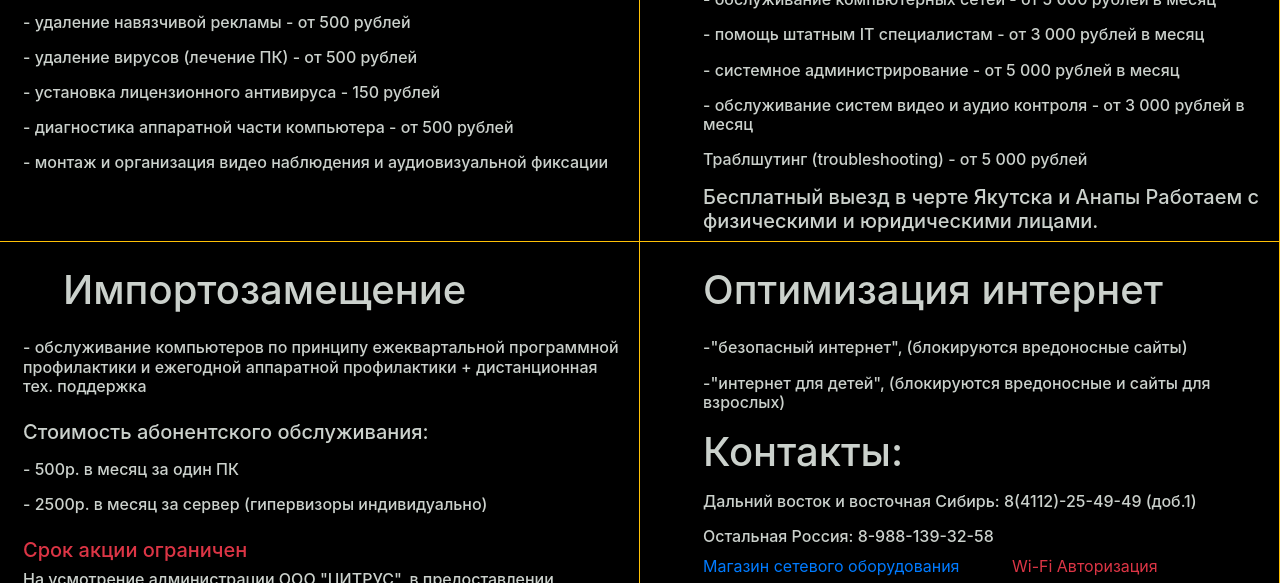
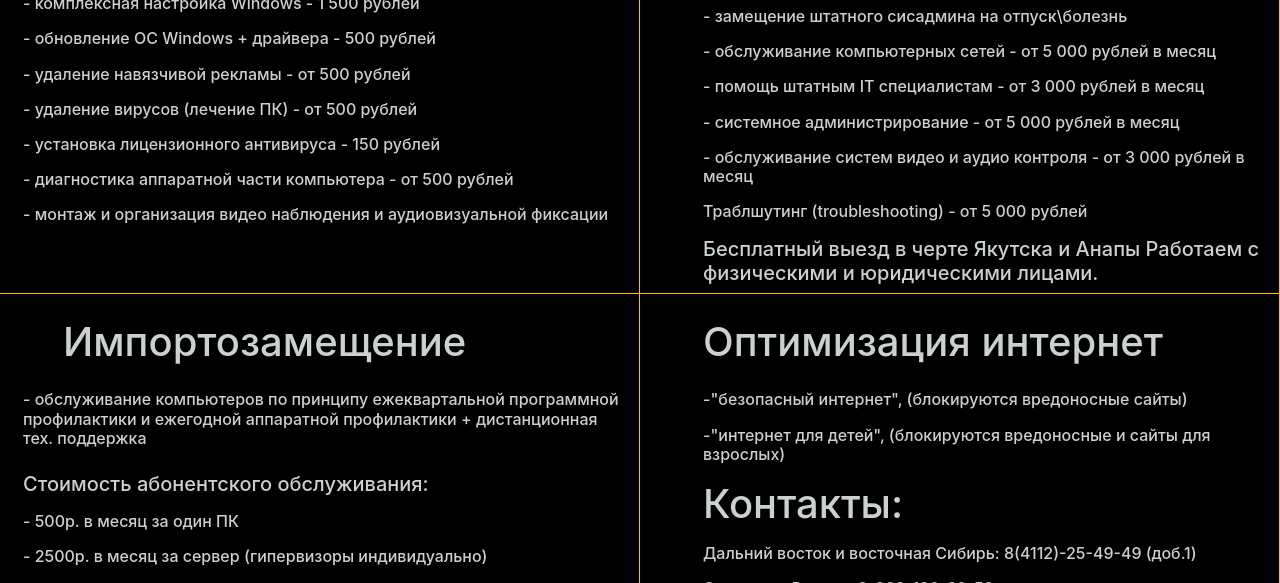
Before and after one commit to MolostvovVlad/tpt, a plain HTML site: page index.html in a window 1280 px wide. Shown: the part 517-1100 px from the top of the page. Drawn offline with nearby package versions, Linux system fonts and the light colour scheme.

Commit message:
Add files via upload

```diff
--- a/for.css
+++ b/for.css
@@ -1,7 +1,7 @@
 .mid{
 	width: 100%;
 	height: 52px;
-	margin-top: 25px;
+	margin-top: 100px;
 }
 .midn{
 
--- a/index.html
+++ b/index.html
@@ -145,10 +145,10 @@
       <div class="col-2"></div>
     </div>
 
-<div style="" class="block block1">    <!-- info -->
+<div style="" class="block block1 mid">    <!-- info -->
 
 <div>    <!-- Разовые услуги -->
-  <div class="col-12 px-0 border-bottom  d-flex border-warning">
+  <div class="col-12 px-0 border-bottom  d-flex border-warning ">
     <div class="col-6 border-right border-warning">
       <h1 class="ml-5"><a name="razov"></a>Разовые услуги</h1>
       <h6 class="ml-2 mt-4">- настройка роутера, Wi-Fi, модема - 500 рублей
--- a/media0.css
+++ b/media0.css
@@ -1,10 +1,10 @@
 
-@media only screen and (max-width: 1000px) {
+@media only screen and (max-width: 767px) {
 	.top{
 		height: 200px;
 	}
 	.mid{
-		margin-top: 25px;
+		margin-top: 40px;
 	}
 	.knopka{
 		display: block
@@ -39,7 +39,7 @@ li {float:left;
 
 }
 }
-@media only screen and (min-width: 1001px) {
+@media only screen and (min-width: 768px) {
 	.none1{
 		display: none;}
 	.block1{
```
